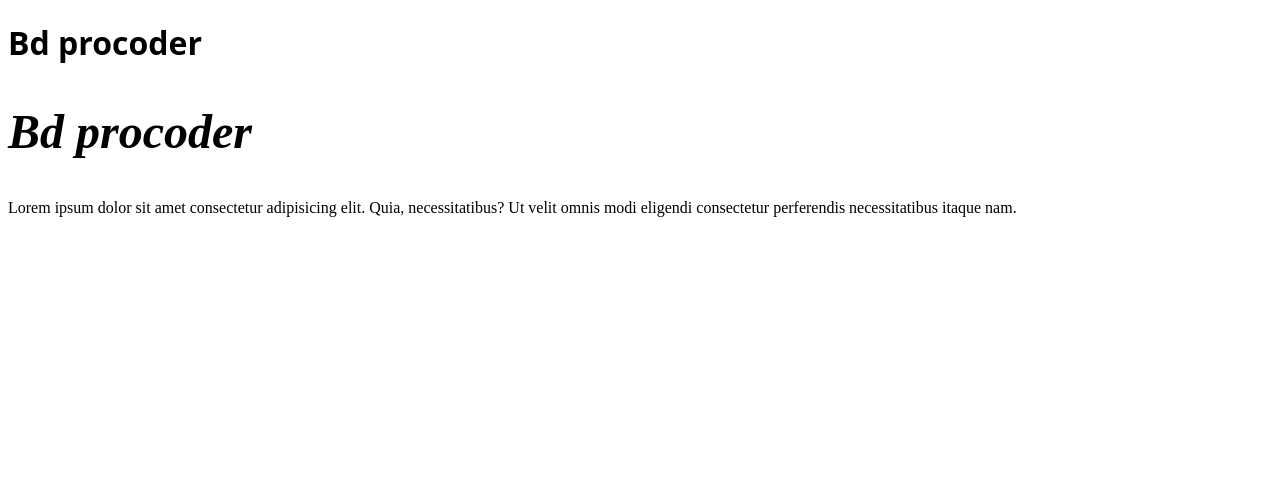
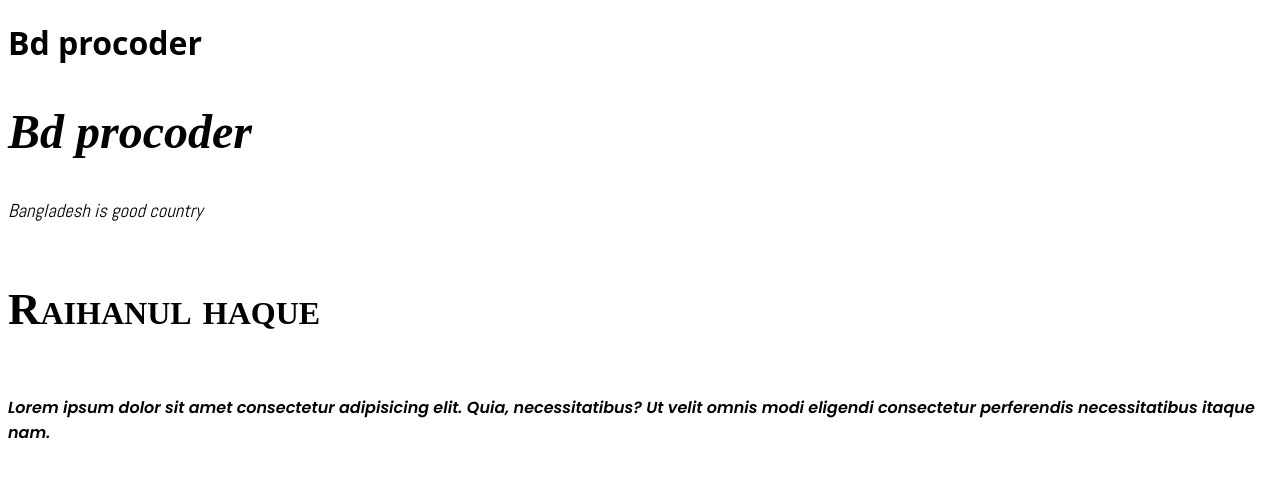
Before and after one commit to Raihan-cse-pust/css, a plain HTML site: page Font/font.html in a window 1280 px wide. Drawn offline with Linux system fonts and the light colour scheme.

Commit message:
Font details and google font added

```diff
--- a/Font/font.css
+++ b/Font/font.css
@@ -1,4 +1,6 @@
-h1{
+/* @import url('https://fonts.googleapis.com/css2?family=Poppins:ital,wght@0,100;0,200;0,300;0,400;0,500;0,600;0,700;0,800;0,900;1,100;1,200;1,300;1,400;1,500;1,600;1,700;1,800;1,900&display=swap'); */
+
+h1 {
   font-family: serif;
   font-family: sans-serif;
   font-family: monospace;
@@ -6,10 +8,11 @@ h1{
   font-family: fantasy;
 
   font-family: "roboto";
-    font-family: 'Franklin Gothic Medium', 'Arial Narrow', Arial, sans-serif;
-    font-family: system-ui, -apple-system, BlinkMacSystemFont, 'Segoe UI', Roboto, Oxygen, Ubuntu, Cantarell, 'Open Sans', 'Helvetica Neue', sans-serif;
+  font-family: "Franklin Gothic Medium", "Arial Narrow", Arial, sans-serif;
+  font-family: system-ui, -apple-system, BlinkMacSystemFont, "Segoe UI", Roboto, Oxygen, Ubuntu, Cantarell, "Open Sans", "Helvetica Neue",
+    sans-serif;
 }
-h2{
+h2 {
   font-size: 65px;
   font-size: 3em;
   /* font-size:100%; */
@@ -18,3 +21,17 @@ h2{
   font-weight: bold;
   font-style: oblique;
 }
+p {
+  font-family: "Poppins", sans-serif;
+  font-weight: 600;
+  font-style: italic;
+}
+h3 {
+  font-family: "Abel", sans-serif;
+  font-weight: 400;
+  font-style: italic;
+}
+h4{
+    font-size: 45px;
+    font-variant: small-caps;
+}
--- a/Font/font.html
+++ b/Font/font.html
@@ -1,15 +1,25 @@
 <!DOCTYPE html>
 <html lang="en">
-<head>
-    <meta charset="UTF-8">
-    <meta name="viewport" content="width=device-width, initial-scale=1.0">
-    <link rel="stylesheet" href="font.css">
+  <head>
+    <meta charset="UTF-8" />
+    <meta name="viewport" content="width=device-width, initial-scale=1.0" />
+    <link rel="preconnect" href="https://fonts.googleapis.com" />
+    <link rel="preconnect" href="https://fonts.gstatic.com" crossorigin />
+    <link
+      href="https://fonts.googleapis.com/css2?family=Abel&family=Poppins:ital,wght@0,100;0,200;0,300;0,400;0,500;0,600;0,700;0,800;0,900;1,100;1,200;1,300;1,400;1,500;1,600;1,700;1,800;1,900&family=Quicksand:wght@300..700&display=swap"
+      rel="stylesheet"
+    />
+    <link rel="stylesheet" href="font.css" />
     <title>Font</title>
-</head>
-<body>
+  </head>
+  <body>
     <h1>Bd procoder</h1>
     <h2>Bd procoder</h2>
-    <p>Lorem ipsum dolor sit amet consectetur adipisicing elit. Quia, necessitatibus? Ut velit omnis modi eligendi consectetur perferendis necessitatibus itaque nam.
+    <h3>Bangladesh is good country</h3>
+    <h4>Raihanul haque</h4>
+    <p>
+      Lorem ipsum dolor sit amet consectetur adipisicing elit. Quia, necessitatibus? Ut velit omnis modi eligendi consectetur perferendis
+      necessitatibus itaque nam.
     </p>
-</body>
+  </body>
 </html>
```
Lines whose indentation alone changed are shown as unchanged.
